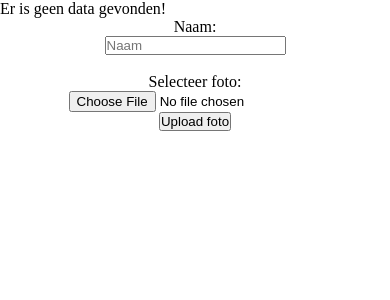
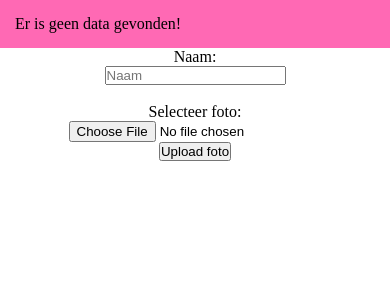
Before and after one commit to MaartenVanNimwegen/CCS, a PHP site: page /webshop.php in a window 390 px wide. Shown: the top 300 px of the page. Run offline with PHP 8.4, Linux system fonts and the light colour scheme; data that the repository does not hold is empty.

Commit message:
webshop voor mobiel, responsive voor desktop komt later

```diff
--- a/header.php
+++ b/header.php
@@ -8,7 +8,7 @@
 <body>
 
     <div class="topnav" id="myTopnav">
-        <a href="#">Orderoverzicht</a>
+        <a href="#"><i class="shopping-cart"></i></a>
         <a href="#">Inventaris</a>
         <a href="#">Login</a>
         <a href="javascript:void(0);" class="icon"  onclick="myFunction()">
--- a/style/style.css
+++ b/style/style.css
@@ -7,7 +7,9 @@
   padding: 0px;
 }
 .container {
-  background-color: white;
+  margin: 0px;
+  padding: 15px;
+  background-color: hotpink;
 }
 .child {
   display: flex;
```
